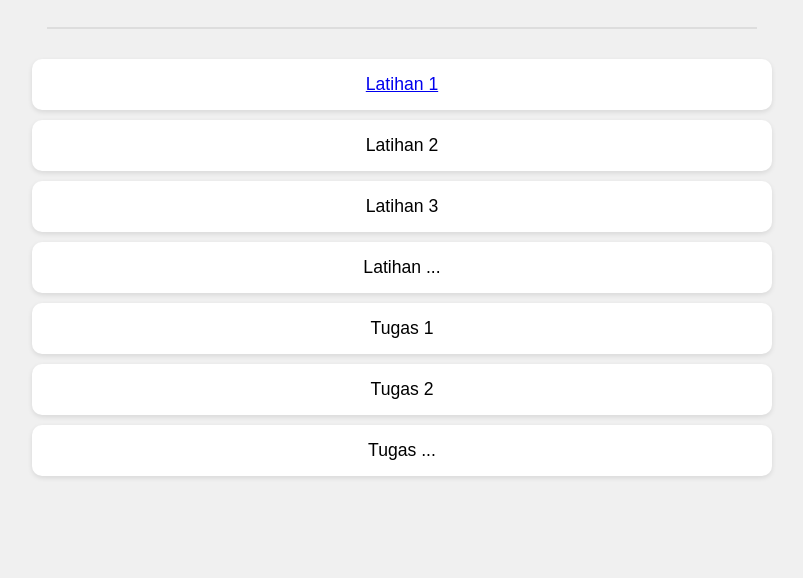
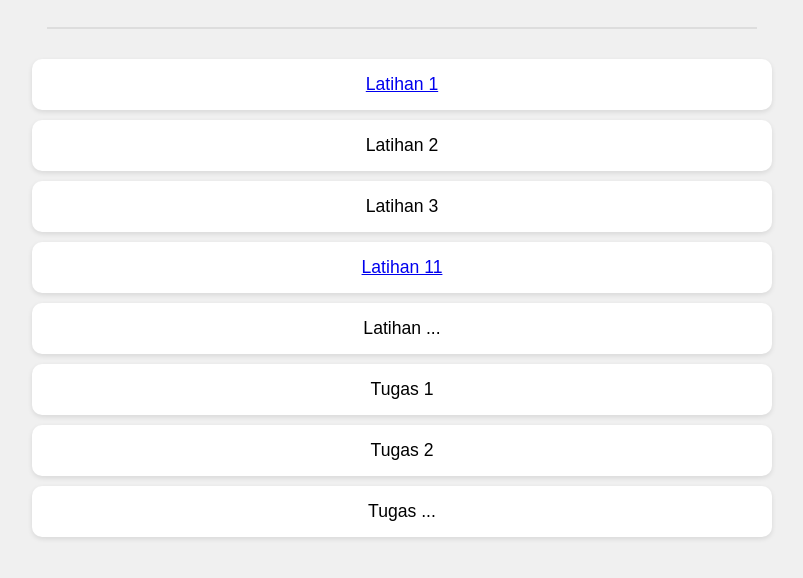
Before and after one commit to 74t1/pemrogramanweb, a plain HTML site: page index.html in a window 1280 px wide. Shown: the part 312-890 px from the top of the page, without its empty margins (238-1041 px from the left). Before the commit the page ends 852 px from the top, so only its background shows below. Drawn offline with Linux system fonts and the light colour scheme.

Commit message:
Update index.html

```diff
--- a/index.html
+++ b/index.html
@@ -60,6 +60,7 @@
     <li><a href="latihan1/index.html">Latihan 1</a></li>
     <li>Latihan 2</li>
     <li>Latihan 3</li>
+    <li><a href="latihan11/index.html">Latihan 11</a></li>
     <li>Latihan ...</li>
     <li>Tugas 1</li>
     <li>Tugas 2</li>
```
